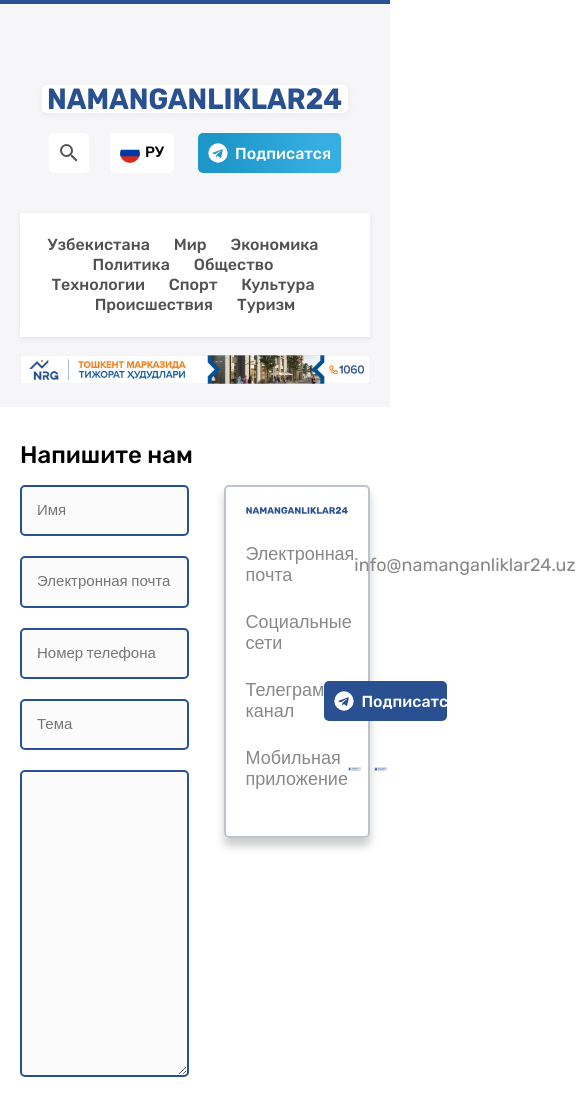
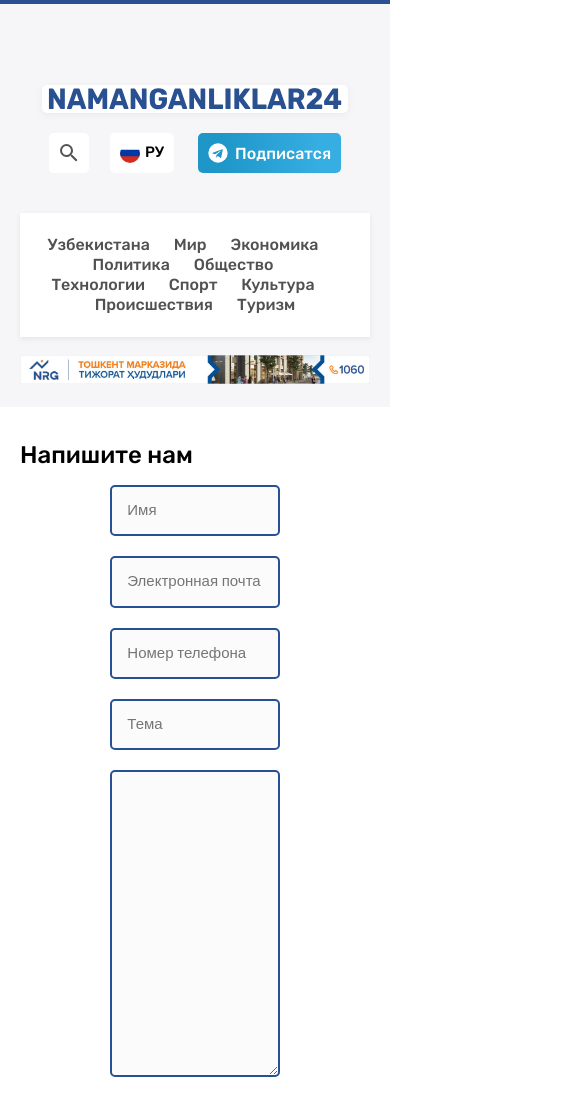
Before and after one commit to azamov-asadbek271/namanganliklar_24, a plain HTML site: page contact.html in a window 390 px wide. Shown: the top 1098 px of the page, 576 px wide, since content can reach past the window. Drawn offline with Linux system fonts and the light colour scheme; files whose address does not match are found by name.

Commit message:
hammasi tayyor

```diff
--- a/css/style.css
+++ b/css/style.css
@@ -728,7 +728,7 @@ img {
     display: flex;
     flex-wrap: wrap;
     justify-content: space-between;
-    align-items:flex-start
+    align-items:flex-start;
 }
 
 .form_info-wrapper_title {
@@ -843,6 +843,10 @@ img {
             flex-wrap: wrap;
             gap: 30px;
          }
+     .contact_info_box {
+          flex-direction: column;
+          gap: 15px;
+                 }
 
 }
 @media (max-width: 1100px) {
@@ -936,6 +940,10 @@ img {
     font-size: 15px;
     line-height: 17px;
   }
+  .form_info-wrapper {
+    flex-direction: column;
+    align-items:center
+  }
 
 }
 @media (max-width: 750px) {
@@ -985,6 +993,13 @@ img {
    margin-bottom: 10px;
 
   }
+  .flexbox {
+    flex-direction: column;
+  }
+  .contact_info_boxdesc {
+    font-size: 15px;
+    line-height: 17px;
+  }
  }
 
  @media (max-width: 600px) {
```
